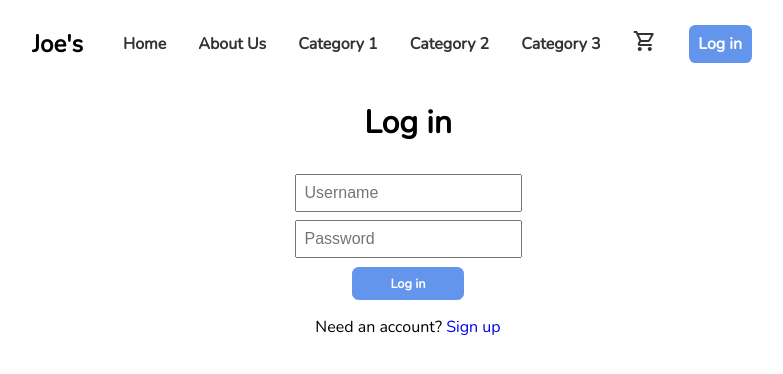
After one commit to jonl210/digital-flea-market, a Django app: page /login in a window 1280 px wide. The commit adds this page. Shown: the top 374 px of the page, without its empty margins (232-1015 px from the left). Run offline with Django 4.2, Linux system fonts and the light colour scheme.

Commit message:
set up login page

```diff
--- /dev/null
+++ b/home/static/home/login-style.css
@@ -0,0 +1,43 @@
+main {
+  display: flex;
+  justify-content: center;
+  flex-direction: column;
+  align-items: center;
+}
+
+main h1 {
+  font-family: "Nunito", sans-serif;
+}
+
+main form {
+  display: flex;
+  flex-direction: column;
+}
+
+main form input {
+  font-size: 1rem;
+  padding: 0.5rem;
+}
+
+main form button {
+  width: 7rem;
+  margin-top: 0.6rem;
+  align-self: center;
+  cursor: pointer;
+  padding: 0.4rem;
+  background-color: cornflowerblue;
+  border: 1px solid cornflowerblue;
+  color: #fff;
+  font-family: "Nunito", sans-serif;
+  font-weight: bold;
+  border-radius: 0.4rem;
+  font-size: 0.8rem;
+}
+
+main p {
+  font-family: "Nunito", sans-serif;
+}
+
+.login-input {
+  margin-top: 0.5rem;
+}
--- /dev/null
+++ b/home/templates/home/login.html
@@ -0,0 +1,21 @@
+{% load static %}
+
+<!DOCTYPE html>
+<html>
+  <head>
+    <title>Joe's • Log in</title>
+    <link rel="stylesheet" href="{% static 'home/login-style.css' %}" />
+  </head>
+  <body>
+    {% include "home/navbar.html" %}
+    <main>
+      <h1>Log in</h1>
+      <form>
+        <input class="login-input" type="text" placeholder="Username" />
+        <input class="login-input" type="password" placeholder="Password" />
+        <button type="submit">Log in</button>
+      </form>
+      <p>Need an account? <a href="#">Sign up</a></p>
+    </main>
+  </body>
+</html>
--- /dev/null
+++ b/home/templates/home/navbar.html
@@ -0,0 +1,40 @@
+{% load static %}
+
+<!DOCTYPE html>
+<html>
+  <head>
+    <link rel="stylesheet" href="{% static 'home/navbar-style.css' %}" />
+    <link
+      rel="stylesheet"
+      href="https://fonts.googleapis.com/css2?family=Material+Symbols+Outlined:opsz,wght,FILL,GRAD@48,400,0,0"
+    />
+    <link rel="preconnect" href="https://fonts.googleapis.com" />
+    <link rel="preconnect" href="https://fonts.gstatic.com" crossorigin />
+    <link
+      href="https://fonts.googleapis.com/css2?family=Nunito&display=swap"
+      rel="stylesheet"
+    />
+  </head>
+  <body>
+    <header>
+      <nav>
+        <h1>Joe's</h1>
+        <ul>
+          <li>
+            <a href="{% url 'home:index' %}">Home</a>
+          </li>
+          <li><a href="#">About Us</a></li>
+          <li><a href="#">Category 1</a></li>
+          <li><a href="#">Category 2</a></li>
+          <li><a href="#">Category 3</a></li>
+          <li>
+            <a href="#"
+              ><span class="material-symbols-outlined"> shopping_cart </span></a
+            >
+          </li>
+          <li><a class="login-btn" href="{% url 'home:login' %}">Log in</a></li>
+        </ul>
+      </nav>
+    </header>
+  </body>
+</html>
--- a/home/urls.py
+++ b/home/urls.py
@@ -5,4 +5,5 @@ from . import views
 app_name = 'home'
 urlpatterns = [
     path('', views.index, name='index'),
+    path('login', views.login_page, name='login'),
 ]
--- a/home/views.py
+++ b/home/views.py
@@ -2,3 +2,6 @@ from django.shortcuts import render
 
 def index(request):
     return render(request, "home/index.html")
+
+def login_page(request):
+    return render(request, "home/login.html")
```
Also changed, not shown: home/templates/home/index.html (+1 -31 lines), home/static/home/navbar-style.css (renamed from home/static/home/index-style.css).
